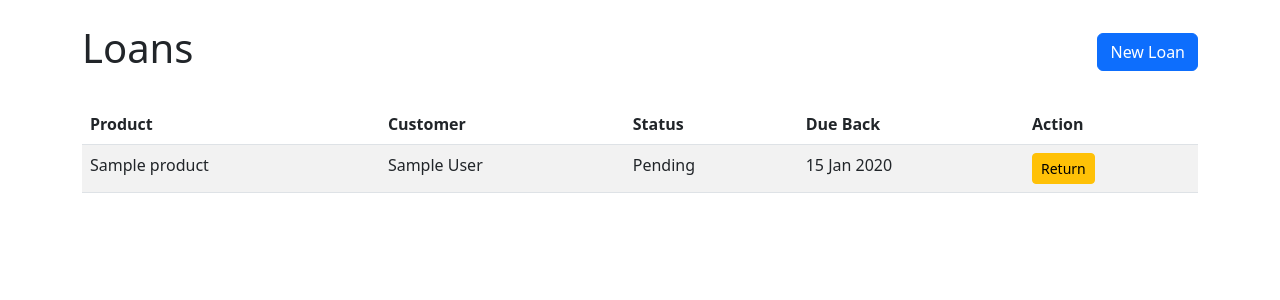
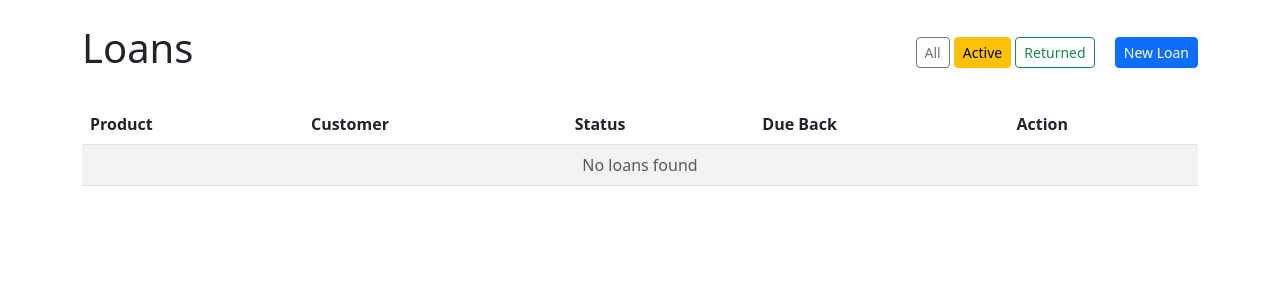
Before and after one commit to nguru-i/invent_manager_2, a Django app: a page that uses stock/templates/stock/loan_list.html in a window 1280 px wide. Shown: the part 56-356 px from the top of the page. Run offline with Django 5.2, Linux system fonts and the light colour scheme; a user stored in the database is signed in; tables that the repository leaves empty hold one stand-in row (values such as "Sample post").

Commit message:
Add status filter to loan list view

```diff
--- a/stock/templates/stock/loan_list.html
+++ b/stock/templates/stock/loan_list.html
@@ -5,8 +5,14 @@
 {% block content %}
 <div class="d-flex justify-content-between align-items-center mb-4">
     <h1>Loans</h1>
-    <a href="{% url 'create_loan' %}" class="btn btn-primary">New Loan</a>
+    <div>
+        <a href="{% url 'loan_list' %}" class="btn btn-outline-secondary btn-sm {% if not status_filter %}active{% endif %}">All</a>
+        <a href="?status=Out+on+Loan" class="btn btn-outline-warning btn-sm {% if status_filter == 'Out on Loan' %}active{% endif %}">Active</a>
+        <a href="?status=Returned" class="btn btn-outline-success btn-sm {% if status_filter == 'Returned' %}active{% endif %}">Returned</a>
+        <a href="{% url 'create_loan' %}" class="btn btn-primary btn-sm ms-3">New Loan</a>
+    </div>
 </div>
+
 
 <table class="table table-striped">
     <thead>
--- a/stock/views.py
+++ b/stock/views.py
@@ -28,7 +28,13 @@ def loan_list(request):
     """Display all loans."""
     loans = Loan.objects.select_related('customer', 'product').all()
 
-    context = {'loans': loans}
+    status_filter = request.GET.get('status')
+    if status_filter:
+        loans = loans.filter(status=status_filter)
+
+    context = {
+        'loans': loans,
+        'status_filter': status_filter}
     return render(request, 'stock/loan_list.html', context)
 
 @login_required
```
Also changed, not shown: stock/tests.py (+22 -0 lines).
